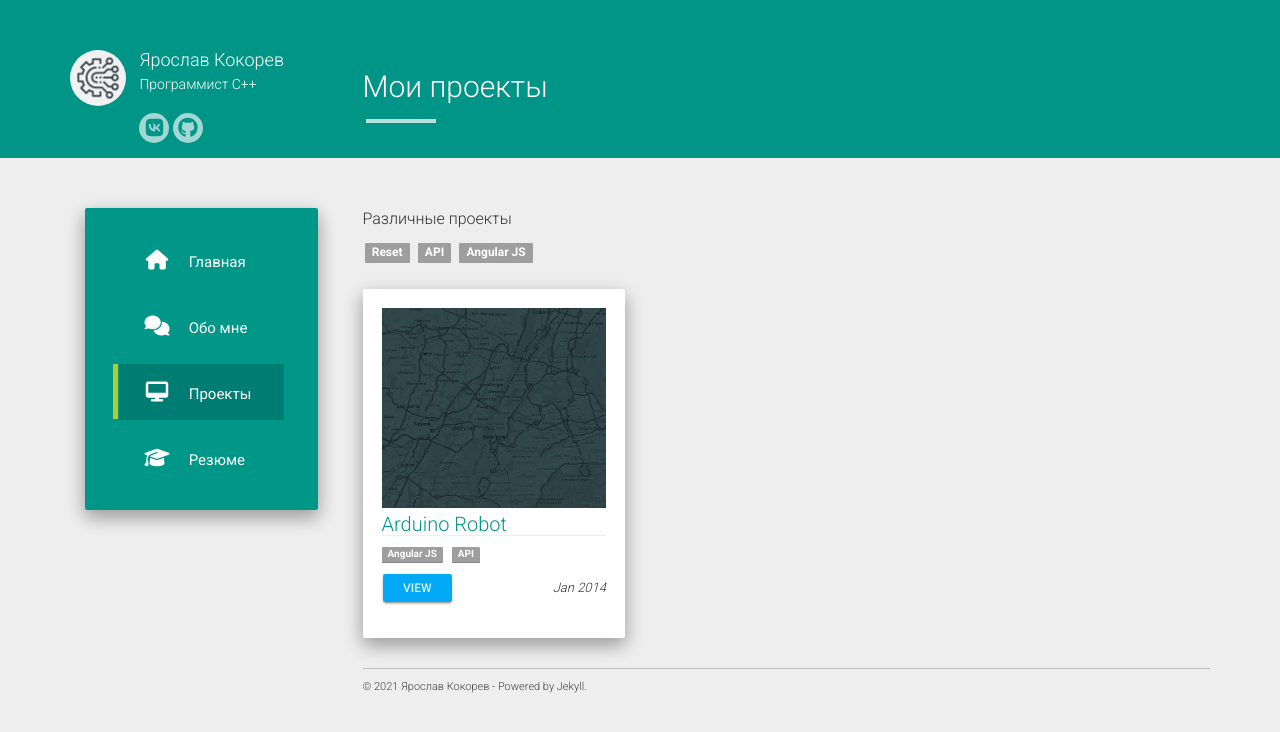
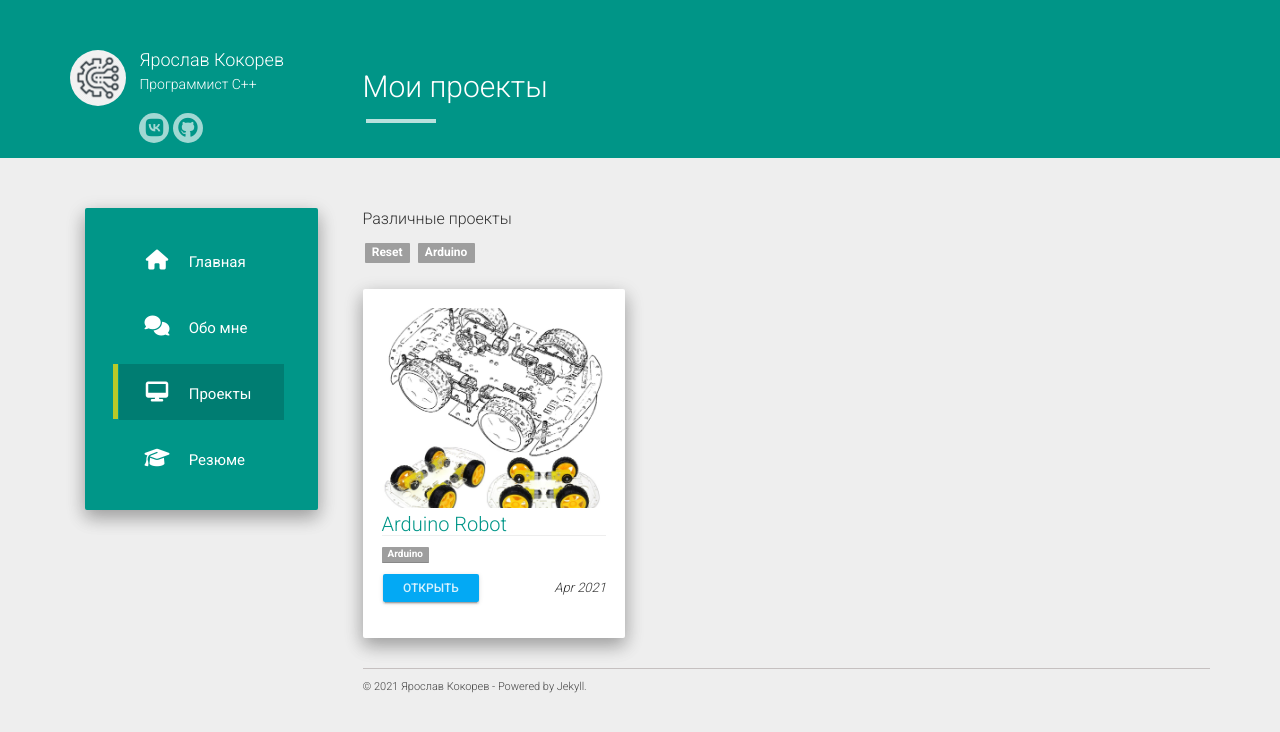
Before and after one commit to Kokorev92/Kokorev92.github.io, a Jekyll site: the page built from projects.md, in a window 1280 px wide. Shown: the top 732 px of the page. Built offline with Jekyll 4.4.1, drawn with Linux system fonts in a browser that asks for light colours; nearby versions of some CDN libraries.

Commit message:
wip: тестовый проект

```diff
--- a/_data/projects.json
+++ b/_data/projects.json
@@ -1,12 +1,11 @@
 [
     {
         "name": "Arduino Robot",
-        "image": "placeholder.jpg",
+        "image": "arduino-robot.jpg",
         "url": "/projects/arduino_robot",
-        "date": "Jan 2014",
+        "date": "Apr 2021",
         "tags": [
-            "Angular JS",
-            "API"
+            "Arduino"
         ]
     }
-]
+]b
--- a/_layouts/project.html
+++ b/_layouts/project.html
@@ -13,11 +13,13 @@ layout: default
                 <div class="well project-outer">
                     <div class="project-inner">
                         <a href="/static/projects/{{ i.image }}" class="thickbox">
-    			<div class="project-img bordered" style="background-image: url('/static/projects/{{ i.image }}');"></div>
+                            <div class="project-img bordered"
+                                style="background-image: url('/static/projects/{{ i.image }}');"></div>
                         </a>
                         {% if i.url %} <a href="{{ i.url }}"> {% endif %}
                             <h3 class="project-headlines">{{ i.name }}</h3>
-    			{% if i.url %} </a> {% endif %}
+                            {% if i.url %}
+                        </a> {% endif %}
                         <div class="project-content">
                             <div class="tag-holder">
                                 {% if i.tags %}
@@ -30,7 +32,7 @@ layout: default
                         </div>
                         <div class="project-footer">
                             {% if i.url %}
-    				<a href="{{ i.url }}" class="btn btn-info btn-raised btn-sm project-link">View</a>
+                            <a href="{{ i.url }}" class="btn btn-info btn-raised btn-sm project-link">Открыть</a>
                             {% endif %}
                             <span class="project-timeline">{{ i.date }}</span>
                         </div>
```
Also changed, not shown: static/projects/arduino-robot.jpg (added). Lines whose indentation alone changed are shown as unchanged.
